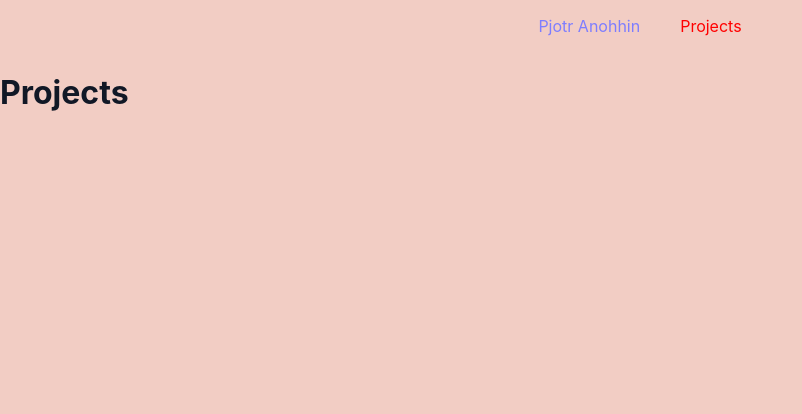
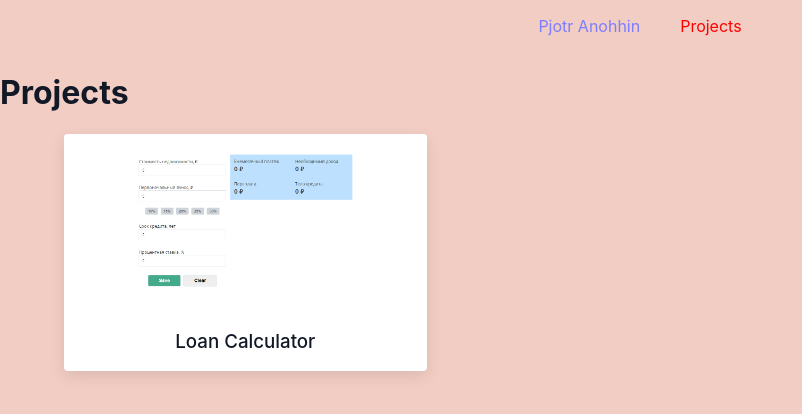
Before and after one commit to hlorellium/portfolio, a Next.js app: page /projects in a window 1280 px wide. Shown: the top 414 px of the page, without its empty margins (0-802 px from the left). Built offline with nearby package versions, Linux system fonts and the light colour scheme.

Commit message:
added grid and first project

```diff
--- a/pages/projects/index.js
+++ b/pages/projects/index.js
@@ -1,5 +1,6 @@
 import Head from 'next/head';
 import Layout from '../../components/layout';
+import ProjectCard from '../../components/projectCard';
 import styles from '../../styles/projects.module.css';
 
 export default function Projects() {
@@ -13,6 +14,12 @@ export default function Projects() {
 
                 <main className={styles.main}>
                     <h1 className={styles.title}>Projects</h1>
+                    <div className={styles.grid}>
+                        <ProjectCard
+                            imgSrc="/projects/loan_calculator/capture.png"
+                            name="Loan Calculator"
+                        />
+                    </div>
                 </main>
             </div>
         </Layout>
--- a/styles/globals.css
+++ b/styles/globals.css
@@ -20,5 +20,11 @@ a {
 :root {
     --link: #7d7dff;
     --bg: #f2cdc4;
+    --projectCard: #ffffff;
     --font: #111826;
+    --lightFont: #ffffff;
+    --lightShadow: 0 5px 15px rgba(0,0,0,0.1);
+    --darkShadow: 0 5px 15px rgba(0,0,0,0.2);
+    --transition: all 0.25s ease-in-out;
+    --radius: 0.25rem;
 }
--- a/styles/projects.module.css
+++ b/styles/projects.module.css
@@ -0,0 +1,8 @@
+.grid {
+    display: grid;
+    gap: 3rem 2rem;
+    grid-template-columns: repeat(auto-fill, minmax(300px, 1fr));
+    max-width: 1170px;
+    margin: 0 auto 2rem;
+    width: 90vw;
+}
```
Also changed, not shown: public/projects/loan_calculator/capture.png (added).
